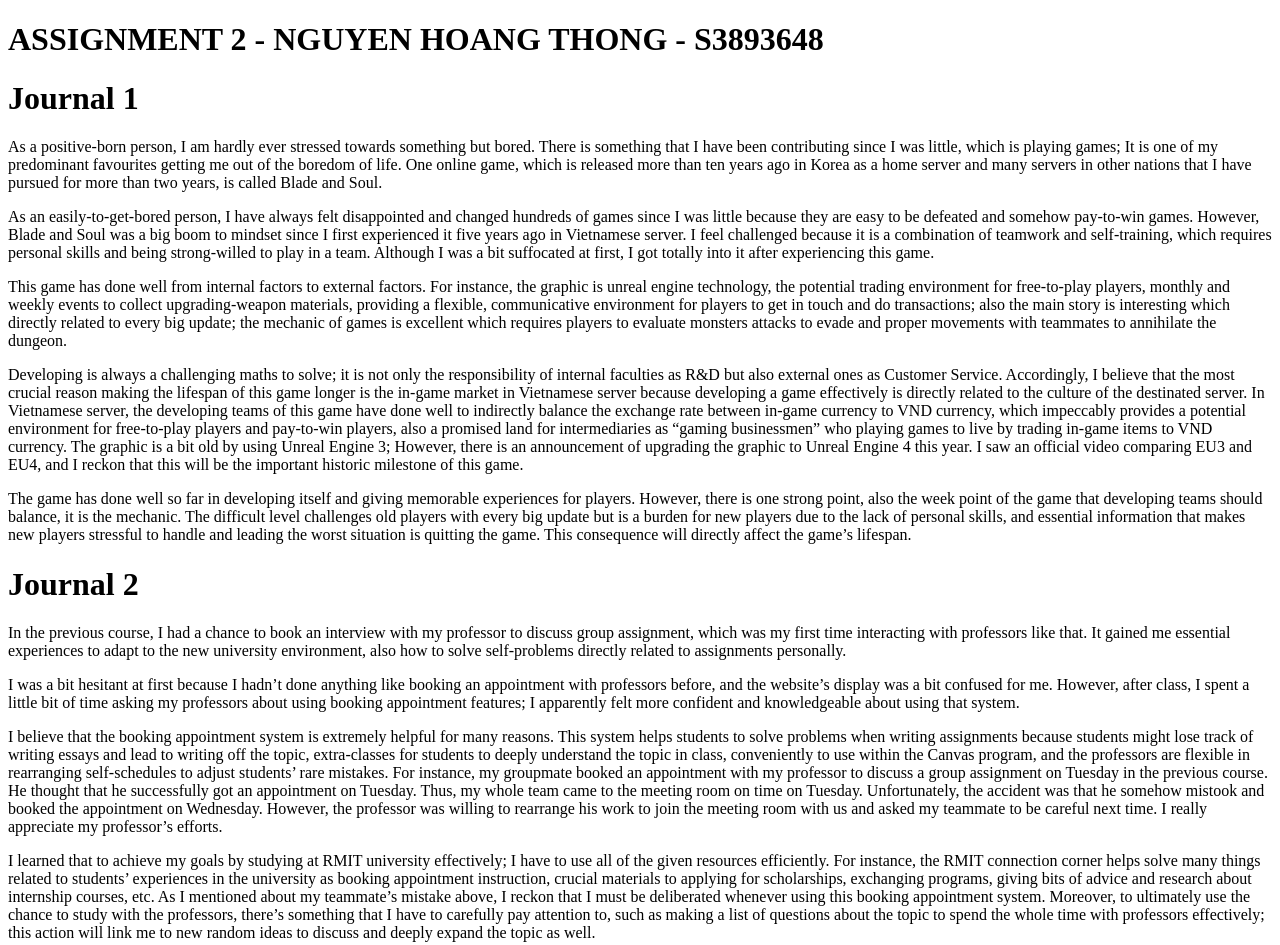
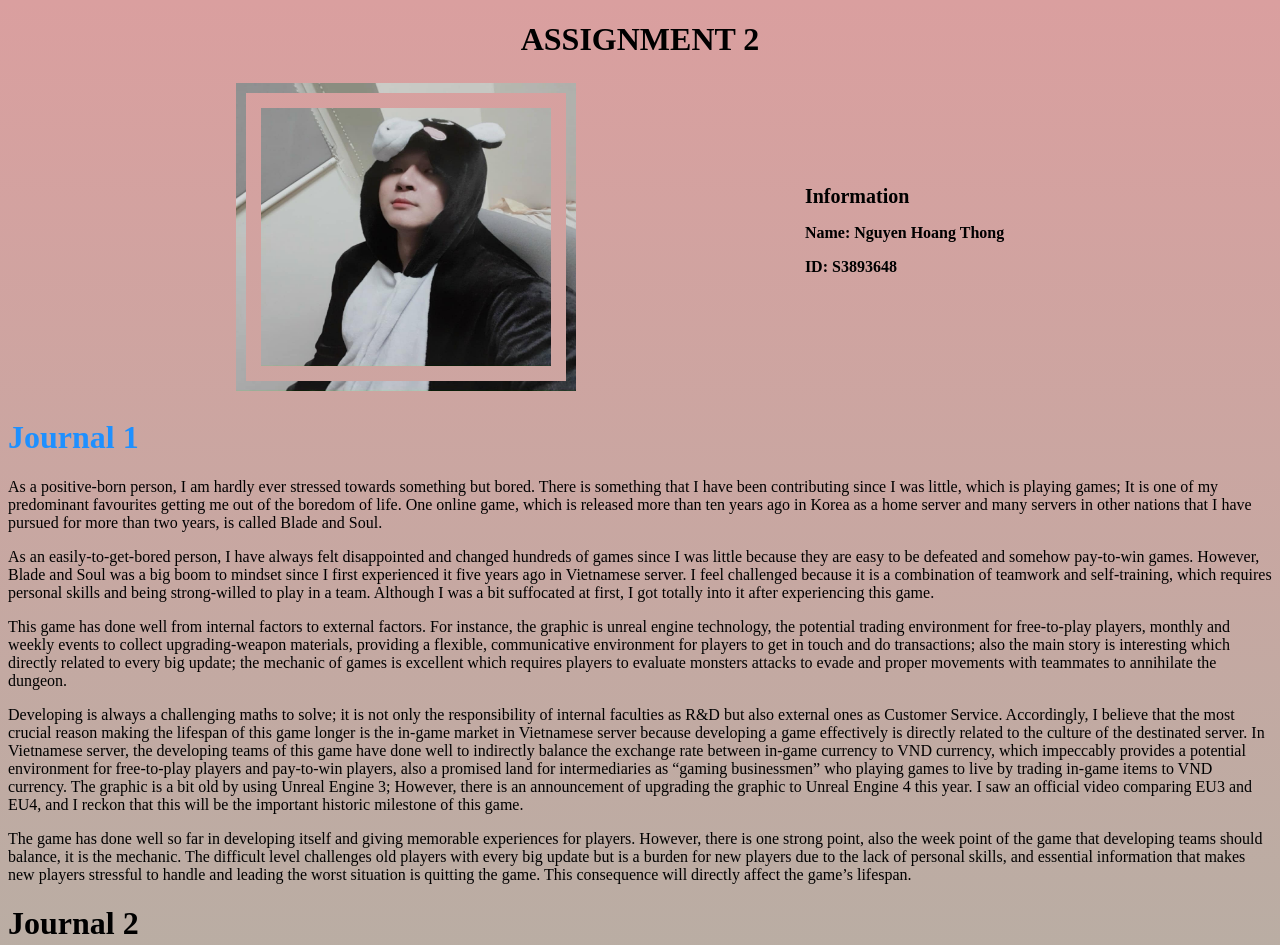
Before and after one commit to baobee2412/baobee2412.github.io, a plain HTML site: page index.html in a window 1280 px wide. Shown: the top 945 px of the page. Drawn offline with Linux system fonts and the light colour scheme.

Commit message:
update new infor index.html

```diff
--- a/index.html
+++ b/index.html
@@ -3,15 +3,23 @@
 <head>
     <meta charset="utf-8" />
     <title>ASSIGNMENT 2</title>
+    <link rel="stylesheet" href="styles.css">
 
-
-    <h1>ASSIGNMENT 2 - NGUYEN HOANG THONG - S3893648</h1>
-
+    <h1 style="text-align: center;">ASSIGNMENT 2</h1>
+    <table style="width:100%">
+        <tr>
+          <th><img style="text-align: left;" src="avatar.jpg" width="290" height="258" id="borderimg"></th>
+          <th style="text-align: left; font-size: 20px;">Information
+              <p style="text-align: left; font-size: 16px;">Name: Nguyen Hoang Thong</p>
+              <p style="text-align: left; font-size: 16px;">ID: S3893648</p>
+          </th>
+        </tr>
+    </table>
 
 </head>
 <body>
-    <h1 style="font">Journal 1</h1>
-    <p>As a positive-born person, I am hardly ever stressed towards something but bored. There is something that I have been contributing since I was little, which is playing games; It is one of my predominant favourites getting me out of the boredom of life. One online game, which is released more than ten years ago in Korea as a home server and many servers in other nations that I have pursued for more than two years, is called Blade and Soul. </p>
+    <h1 style="color:DodgerBlue;">Journal 1</h1>
+    <p >As a positive-born person, I am hardly ever stressed towards something but bored. There is something that I have been contributing since I was little, which is playing games; It is one of my predominant favourites getting me out of the boredom of life. One online game, which is released more than ten years ago in Korea as a home server and many servers in other nations that I have pursued for more than two years, is called Blade and Soul. </p>
     <p>As an easily-to-get-bored person, I have always felt disappointed and changed hundreds of games since I was little because they are easy to be defeated and somehow pay-to-win games. However, Blade and Soul was a big boom to mindset since I first experienced it five years ago in Vietnamese server. I feel challenged because it is a combination of teamwork and self-training, which requires personal skills and being strong-willed to play in a team. Although I was a bit suffocated at first, I got totally into it after experiencing this game. </p>
     <p>This game has done well from internal factors to external factors. For instance, the graphic is unreal engine technology, the potential trading environment for free-to-play players, monthly and weekly events to collect upgrading-weapon materials, providing a flexible, communicative environment for players to get in touch and do transactions; also the main story is interesting which directly related to every big update; the mechanic of games is excellent which requires players to evaluate monsters attacks to evade and proper movements with teammates to annihilate the dungeon.</p>
     <p>Developing is always a challenging maths to solve; it is not only the responsibility of internal faculties as R&D but also external ones as Customer Service. Accordingly, I believe that the most crucial reason making the lifespan of this game longer is the in-game market in Vietnamese server because developing a game effectively is directly related to the culture of the destinated server. In Vietnamese server, the developing teams of this game have done well to indirectly balance the exchange rate between in-game currency to VND currency, which impeccably provides a potential environment for free-to-play players and pay-to-win players, also a promised land for intermediaries as “gaming businessmen” who playing games to live by trading in-game items to VND currency. The graphic is a bit old by using Unreal Engine 3; However, there is an announcement of upgrading the graphic to Unreal Engine 4 this year. I saw an official video comparing EU3 and EU4, and I reckon that this will be the important historic milestone of this game. </p>
--- /dev/null
+++ b/styles.css
@@ -0,0 +1,8 @@
+body {
+  background-image: linear-gradient(rgb(218, 159, 159), rgba(49, 155, 111, 0.589));
+}
+#borderimg {
+  border: 10px solid transparent;
+  padding: 15px;
+  border-image: url(avatar.jpg) 30 stretch;
+}
```
Also changed, not shown: avatar.jpg (added).
